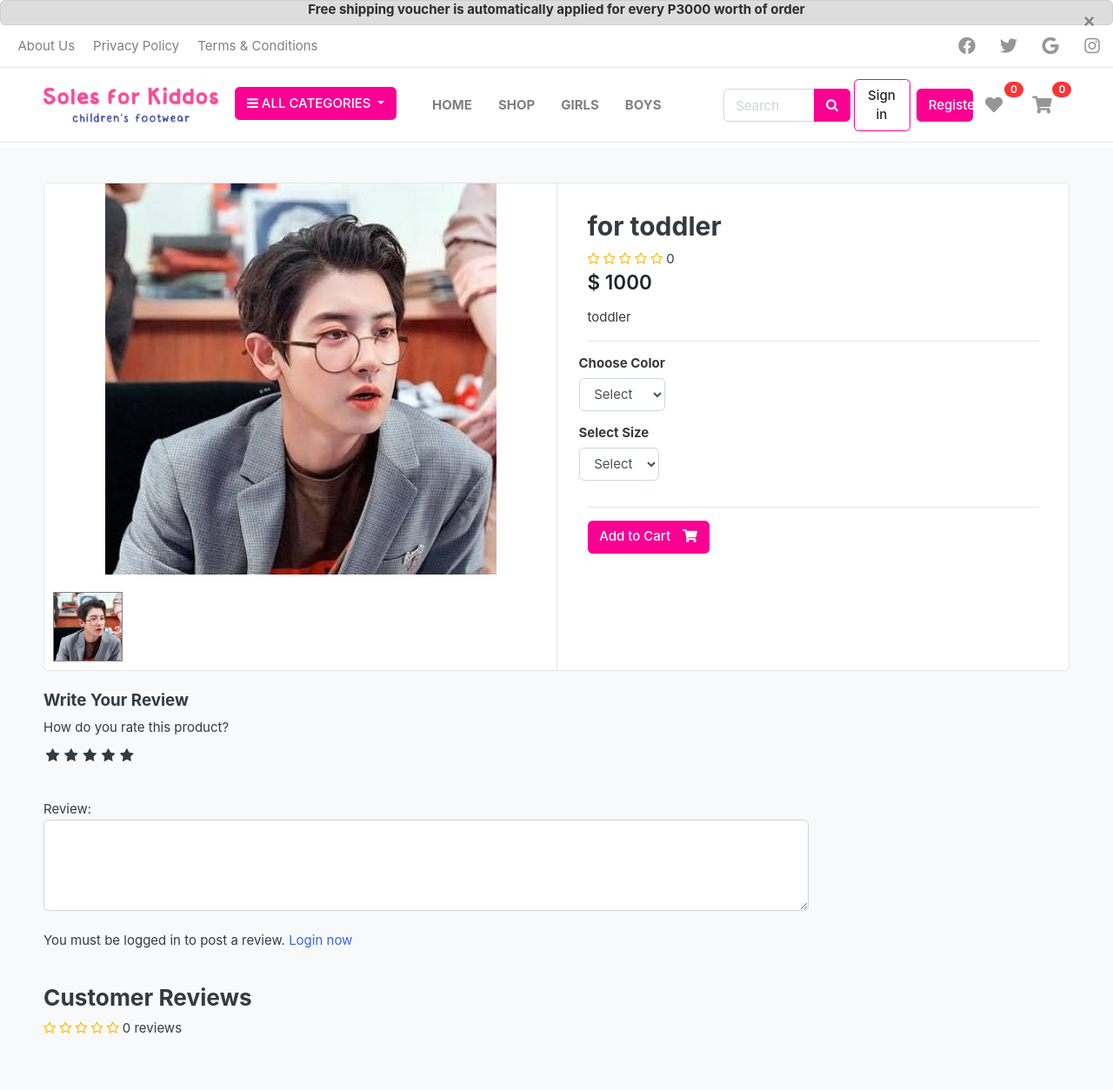
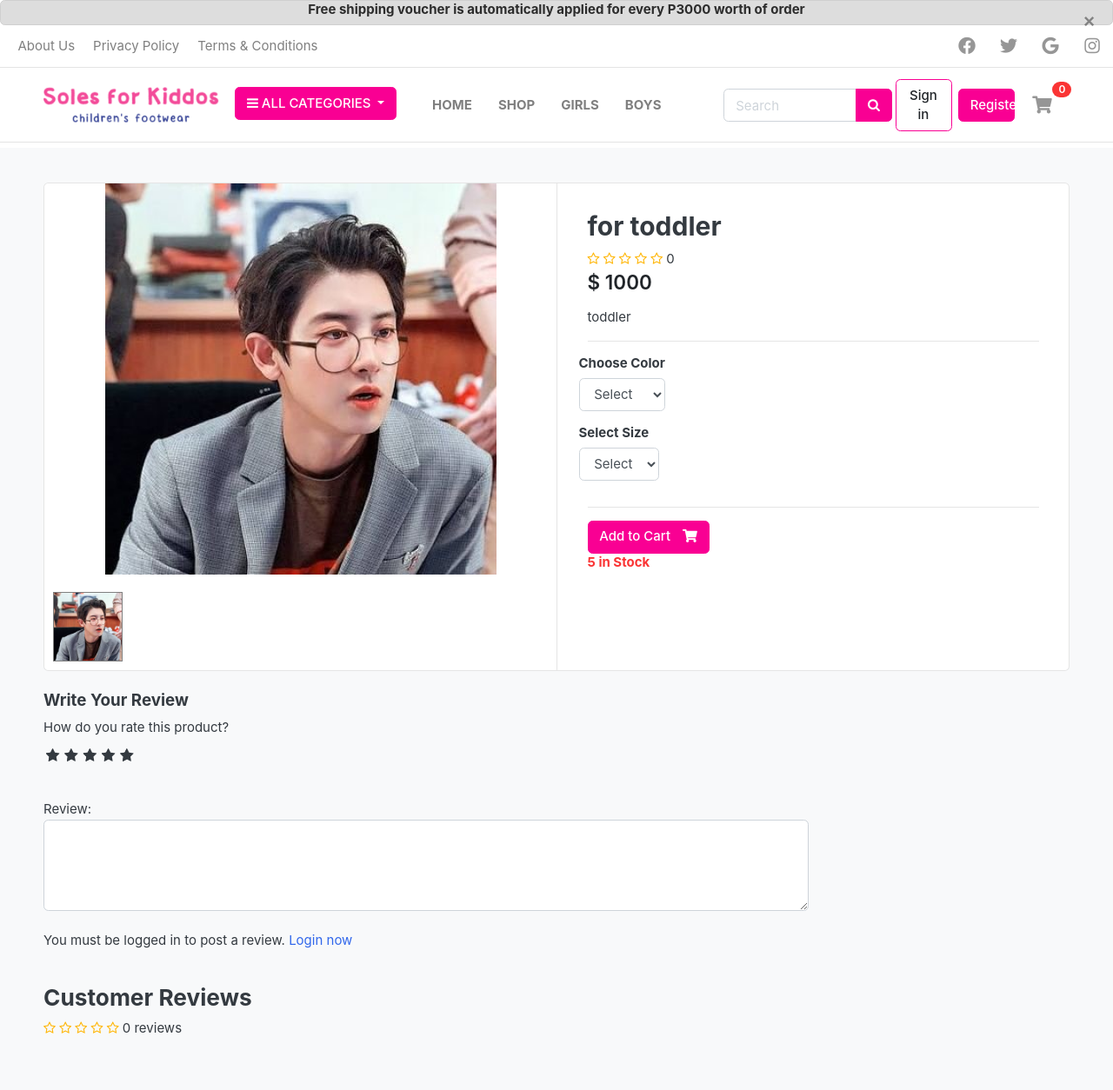
Before and after one commit to alein011/SolesForKiddos, a Django app: a page that uses templates/includes/navbar.html in a window 1280 px wide. Shown: the top 1254 px of the page at 87% size. Run offline with Django 4.2, Linux system fonts and the light colour scheme; data comes from the database, SQL or seed files in the repository; data that the repository does not hold is empty; some libraries are stand-ins or nearby versions; some web fonts are replaced.

Commit message:
remove wishlist

```diff
--- a/templates/includes/navbar.html
+++ b/templates/includes/navbar.html
@@ -190,11 +190,6 @@
 
                             {% endif %}
 
-                            <a href="{% url 'cart' %}" class="widget-header">
-                                <div class="icon icon-sm rounded-circle"><i class="fas fa-heart"></i></div>
-                                <span class="badge badge-pill badge-danger notify"> {{ cart_count }} </span>
-                            </a>
-
                             <a href="{% url 'cart' %}" class="widget-header ml-2">
                                 <div class="icon icon-sm rounded-circle"><i class="fas fa-shopping-cart"></i></div>
                                 <span class="badge badge-pill badge-danger notify"> {{ cart_count }} </span>
--- a/templates/store/product_detail.html
+++ b/templates/store/product_detail.html
@@ -84,8 +84,9 @@
 							{% if single_product.stock <= 0 %}
 							<h5 class="text-danger">Out of Stock</h5>
 							{% else %}
-							<button type="submit" class="btn  btn-primary"> <span class="text">Add to Cart</span> <i class="fas fa-shopping-cart"></i> </button>
+							<button type="submit" class="btn btn-primary"> <span class="text">Add to Cart</span> <i class="fas fa-shopping-cart"></i> </button>
 							{% endif %}
+							<h6 class="text-danger"> {{ single_product.stock }} in Stock</h6>
 						</article> <!-- product-info-aside .// -->
 					</form>
 				</main> <!-- col.// -->
```
Also changed, not shown: category/migrations/0005_auto_20230719_0545.py (added).
